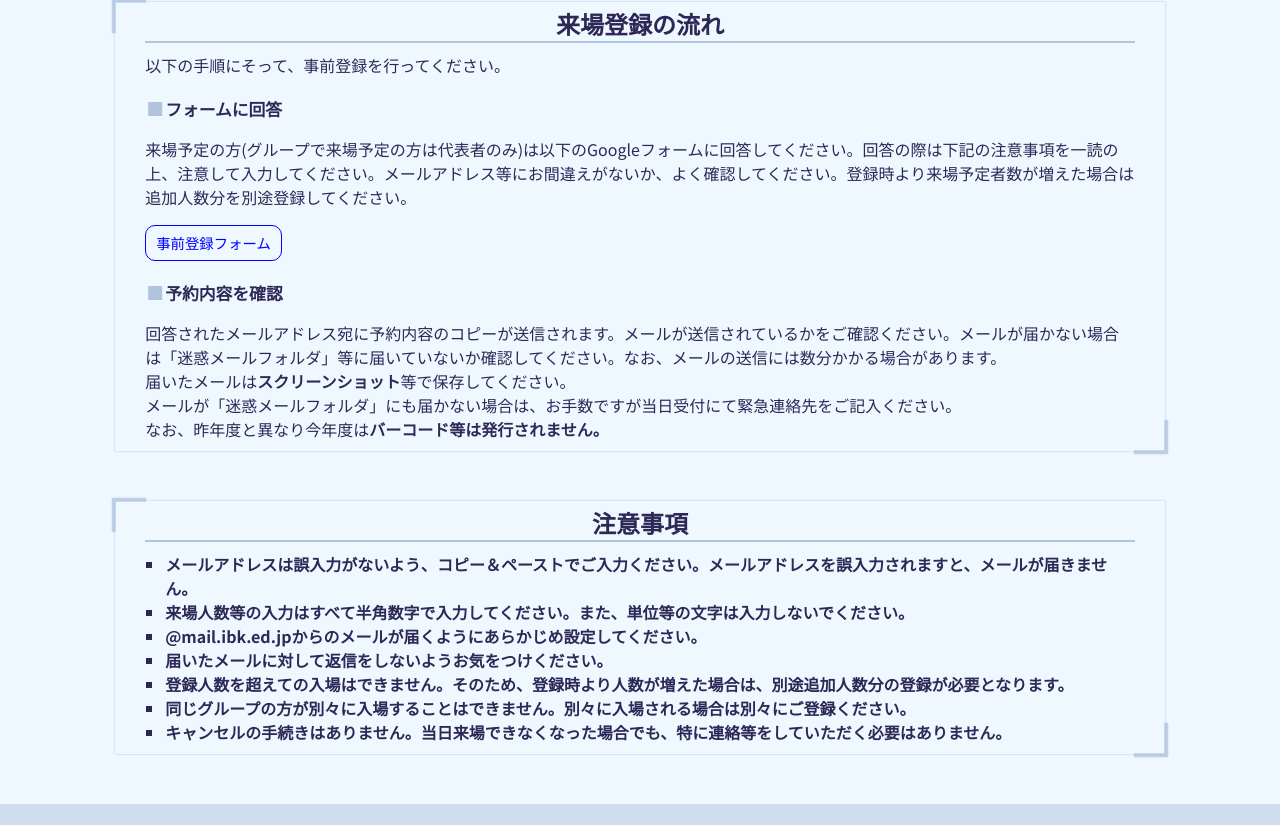
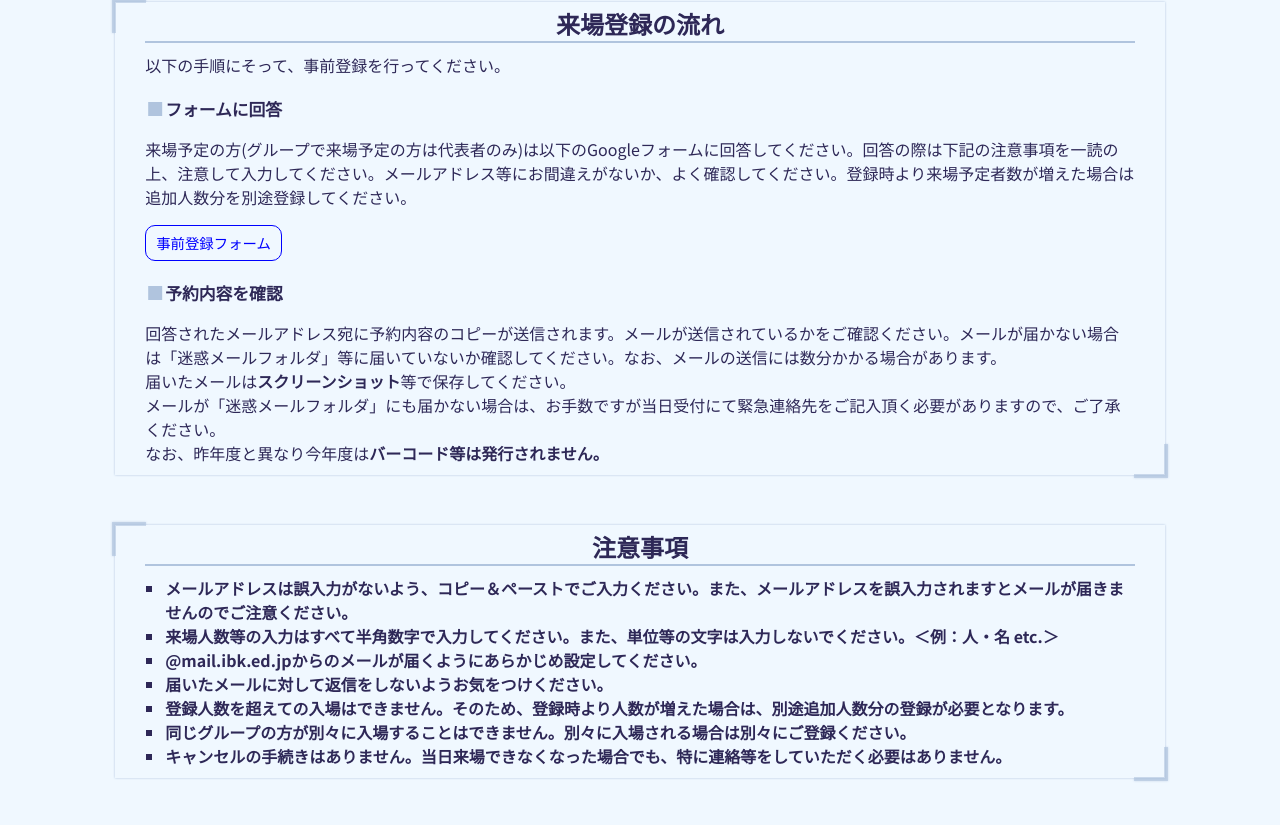
Before and after one commit to kumakuma373/R9-keyaki-festival, a plain HTML site: page book.html in a window 1280 px wide. Shown: the part 553-1378 px from the top of the page. Drawn offline with Linux system fonts and the light colour scheme.

Commit message:
Update book.html

```diff
--- a/book.html
+++ b/book.html
@@ -39,15 +39,15 @@
             <br><br><h5>予約内容を確認</h5>
             <p>回答されたメールアドレス宛に予約内容のコピーが送信されます。メールが送信されているかをご確認ください。メールが届かない場合は「迷惑メールフォルダ」等に届いていないか確認してください。なお、メールの送信には数分かかる場合があります。
             <br>届いたメールは<b>スクリーンショット</b>等で保存してください。
-　　　　　　　<br>メールが「迷惑メールフォルダ」にも届かない場合は、お手数ですが当日受付にて緊急連絡先をご記入ください。
+　　　　　　　<br>メールが「迷惑メールフォルダ」にも届かない場合は、お手数ですが当日受付にて緊急連絡先をご記入頂く必要がありますので、ご了承ください。
             <br>なお、昨年度と異なり今年度は<b>バーコード等は発行されません<b>。
     　　　　　</p>
         </div>
         <div class="text">
             <div><h1>注意事項</h1></div>
             <ul>
-                <li>メールアドレスは誤入力がないよう、<b>コピー＆ペースト</b>でご入力ください。メールアドレスを誤入力されますと、メールが届きません。</li>
-                <li>来場人数等の入力は<b>すべて半角数字で入力してください<b>。また、<b>単位等の文字は入力しないでください<b>。</li>
+                <li>メールアドレスは誤入力がないよう、<b>コピー＆ペースト</b>でご入力ください。また、メールアドレスを誤入力されますとメールが届きませんのでご注意ください。</li>
+                <li>来場人数等の入力は<b>すべて半角数字で入力してください<b>。また、<b>単位等の文字は入力しないでください<b>。＜例：人・名 etc.＞</li>
                 <li><b>@mail.ibk.ed.jp</b>からのメールが届くようにあらかじめ設定してください。</li>
                 <li>届いたメールに対して返信をしないようお気をつけください。</li>
                 <li><b>登録人数を超えての入場はできません</b>。そのため、登録時より人数が増えた場合は、別途追加人数分の登録が必要となります。</li>
```
